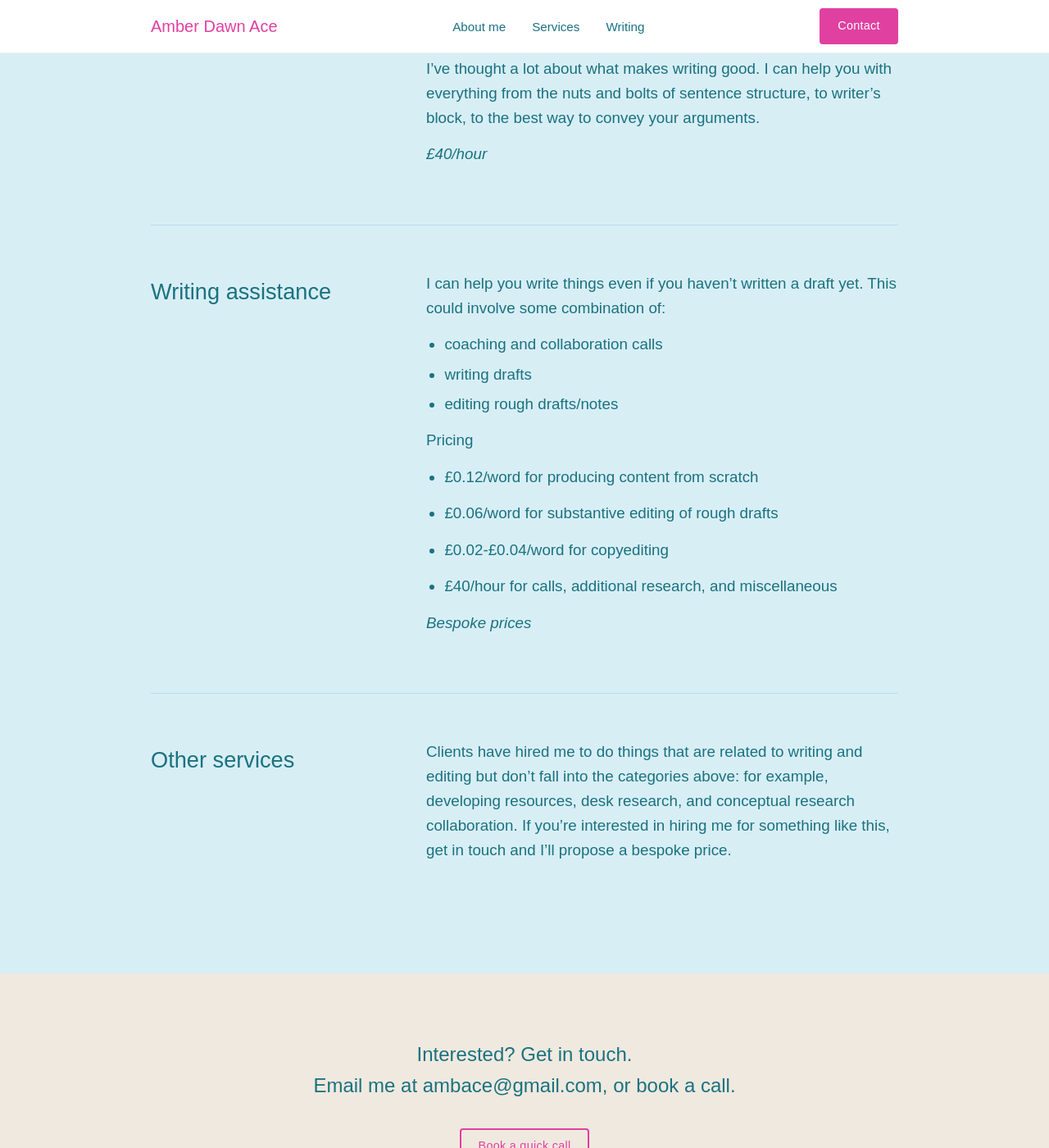
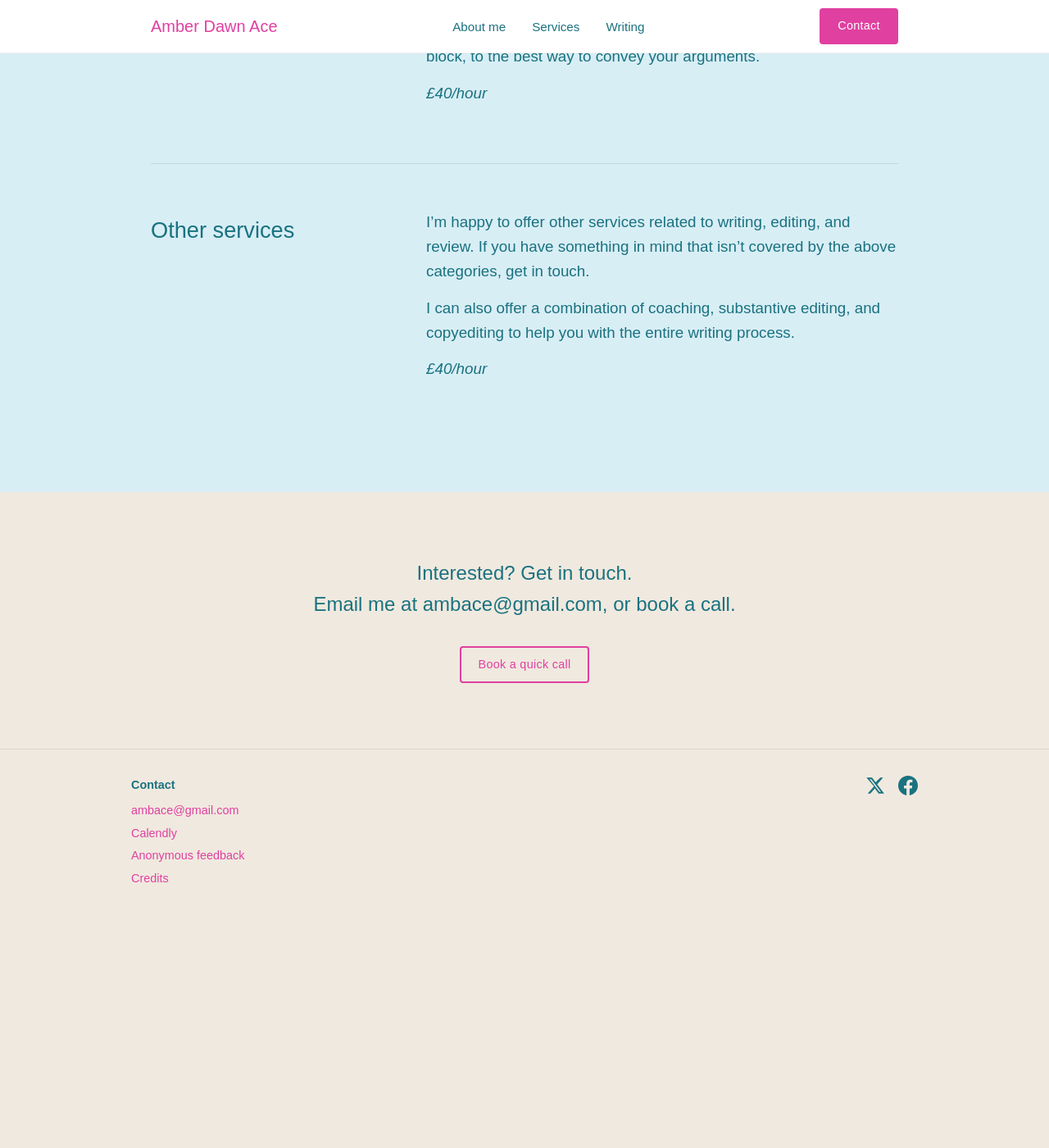
Before and after one commit to bmillwood/amber.rpm.cc, a Jekyll site: the page built from services.html, in a window 1280 px wide and 1400 px high, scrolled down 1699 px. Shown: the whole window at 82% size. Built offline with Jekyll 4.4.1, drawn with Linux system fonts in a browser that asks for light colours; some web fonts are replaced; after the commit the page ends 2814 px from its top, so only the background shows below that; some of the changed text lies outside the part shown.

Commit message:
Update services.yml
Updated service descriptions

```diff
--- a/_data/services.yml
+++ b/_data/services.yml
@@ -8,7 +8,7 @@
   details: |
     These services are for more polished drafts. I can:
 
-    - proofread the draft, correcting spelling, grammatical and formatting errors
+    - proofread the draft, correcting spelling, grammatical, and formatting errors
     - suggest language edits to improve the style and make the draft clearer
     - review the draft and leave feedback on the content: does the argument make sense? Will your non-expert readers understand? Are there any obvious objections you haven’t addressed? What might make the draft more engaging?
 
@@ -17,11 +17,11 @@
     - basic proofreading: £0.01 per word
     - copyediting and review: £0.02-£0.04 per word. The price depends on how intensive the edits are and how complex the subject matter is. This also includes proofreading.
 
-    £50 is the minimum price for any of these services (regardless of word count).
+
 
 - title: Substantive editing
   summary: I’ll refine your text’s structure and intensively optimize the language.
-  price: "£0.06/word"
+  price: "£40/hour"
   details: |
     I will substantively rewrite a rough draft, preserving your meaning but rephrasing and restructuring the piece to make it clearer and more engaging.
 
@@ -42,28 +42,10 @@
     I’ve thought a lot about what makes writing good. I can help you with everything from the nuts and bolts of sentence structure, to writer’s block, to the best way to convey your arguments.
 
 
-- title: Writing assistance
-  summary: I can help you go from ‘I want this idea to be written down’ to publication.
-  price: "Bespoke prices"
+- title: Other services
+  summary: I offer other writing-related services, or we can combine the services above to get you from 'I want this idea to be written down' to publication.
+  price: "£40/hour"
   details: |
-    I can help you write things even if you haven’t written a draft yet. This could involve some combination of:
+    I’m happy to offer other services related to writing, editing, and review. If you have something in mind that isn’t covered by the above categories, get in touch.
 
-    - coaching and collaboration calls
-    - writing drafts
-    - editing rough drafts/notes
-
-    Pricing
-
-    - £0.12/word for producing content from scratch
-
-    - £0.06/word for substantive editing of rough drafts
-
-    - £0.02-£0.04/word for copyediting
-
-    - £40/hour for calls, additional research, and miscellaneous
-
-- title: Other services
-  summary: I’m happy to offer other services related to writing, editing  and review. If you have something in mind that isn’t covered by the above categories, get in touch.
-  price: ""
-  details: |
-    Clients have hired me to do things that are related to writing and editing but don’t fall into the categories above: for example, developing resources, desk research, and conceptual research collaboration. If you’re interested in hiring me for something like this, get in touch and I’ll propose a bespoke price.
+    I can also offer a combination of coaching, substantive editing, and copyediting to help you with the entire writing process.
```
